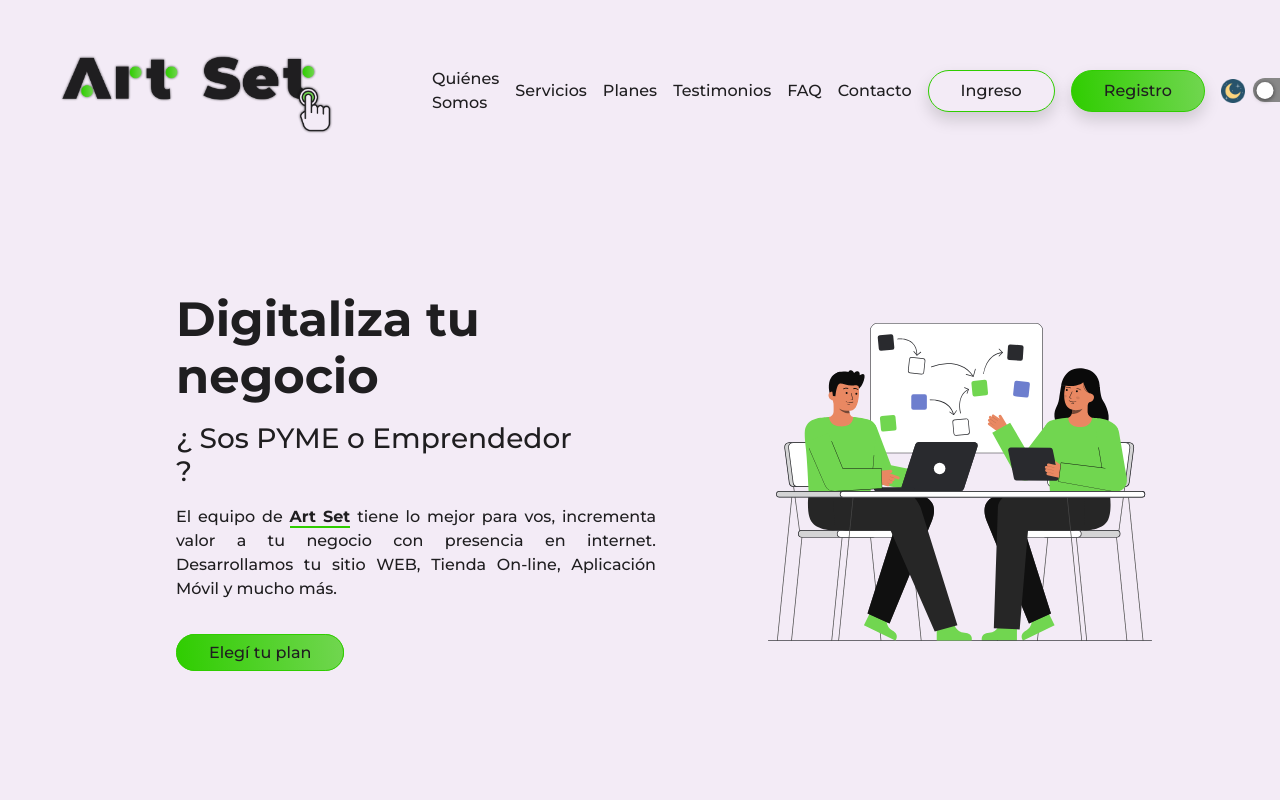
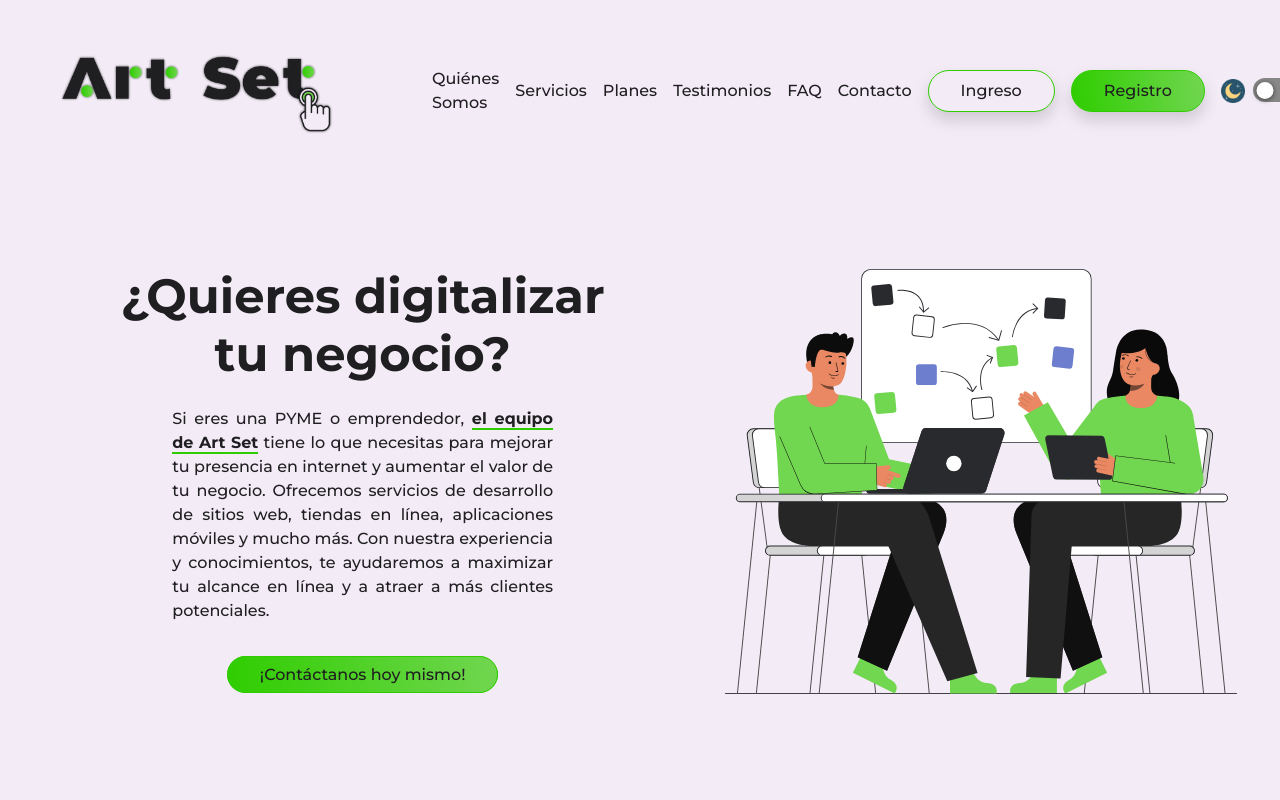
Before and after one commit to daniellfreelancer/artset-front, a React (Create React App) app: page / in a window 1280 px wide. Shown: the top 800 px of the page. Built offline with nearby package versions, Linux system fonts and the light colour scheme.

Commit message:
update calltoAction text

```diff
--- a/src/components/CallToAction.jsx
+++ b/src/components/CallToAction.jsx
@@ -6,17 +6,26 @@ export default function CallToAction() {
   return (
     <div className="div-container-call">
       <div className="div-container-text-call p-5">
-        <h1 className="title-call py-2">Digitaliza tu negocio</h1>
-        <h3>¿ Sos PYME o Emprendedor ?</h3>
-        <p className="text-call py-2">
+        {/* <h1 className="title-call py-2">Digitaliza tu negocio</h1> */}
+        <h1 className="title-call py-2">¿Quieres digitalizar tu negocio?</h1>
+        {/* <h3>¿ Sos PYME o Emprendedor ?</h3> */}
+        {/* <p className="text-call py-2">
           El equipo de <strong className="title-strong">Art Set</strong> tiene
           lo mejor para vos, incrementa valor a tu negocio con presencia en
           internet. Desarrollamos tu sitio WEB, Tienda On-line, Aplicación Móvil
           y mucho más.{" "}
+        </p> */}
+        <p className="text-call py-2">
+        Si eres una PYME o emprendedor, <strong className="title-strong">el equipo de Art Set</strong> tiene lo que necesitas para mejorar tu presencia en internet y aumentar el valor de tu negocio. Ofrecemos servicios de desarrollo de sitios web, tiendas en línea, aplicaciones móviles y mucho más. Con nuestra experiencia y conocimientos, te ayudaremos a maximizar tu alcance en línea y a atraer a más clientes potenciales.
         </p>
+        {/* <div className="py-3">
+          <a href="www.google.com" className="nav-button button-call">
+            Elegí tu plan
+          </a>
+        </div> */}
         <div className="py-3">
           <a href="www.google.com" className="nav-button button-call">
-            Elegí tu plan
+          ¡Contáctanos hoy mismo!
           </a>
         </div>
       </div>
--- a/src/components/Contact.jsx
+++ b/src/components/Contact.jsx
@@ -61,7 +61,7 @@ export default function Contact() {
 
       <form className="shadow-lg p-5 div-form" id="contact">
       <div className="mb-3">
-          <label for="exampleFormControlInput1" className="form-label">
+          <label htmlFor="exampleFormControlInput1" className="form-label">
             Nombre y Apellido
           </label>
           <input
@@ -73,7 +73,7 @@ export default function Contact() {
           />
         </div>
         <div className="mb-3">
-          <label for="exampleFormControlInput1" className="form-label">
+          <label htmlFor="exampleFormControlInput1" className="form-label">
             Correo Electrónico
           </label>
           <input
@@ -85,7 +85,7 @@ export default function Contact() {
           />
         </div>
         <div className="mb-3">
-          <label for="exampleFormControlTextarea1" className="form-label">
+          <label htmlFor="exampleFormControlTextarea1" className="form-label">
             Consulta
           </label>
           <textarea
--- a/src/styles/Calltoaction.css
+++ b/src/styles/Calltoaction.css
@@ -16,12 +16,30 @@
     border-bottom: 2px solid #2fcd00 ;
 
 }
+h1{
+    text-align: center;
+}
 .div-container-text-call{
-    width: 40%;
+    width: 50%;
+    display: flex;
+    flex-direction: column;
+    align-items: center;
 }
 .text-call{
-    width: 30rem;
+    /* width: 30rem; */
     text-align: justify;
+    width: 70%;
+}
+
+@media (max-width:1440px) {
+    .div-container-text-call{
+        width: 50%;
+    }
+
+    .img-carousel-01{
+        width: 40%;
+    }
+
 }
 
 
```
